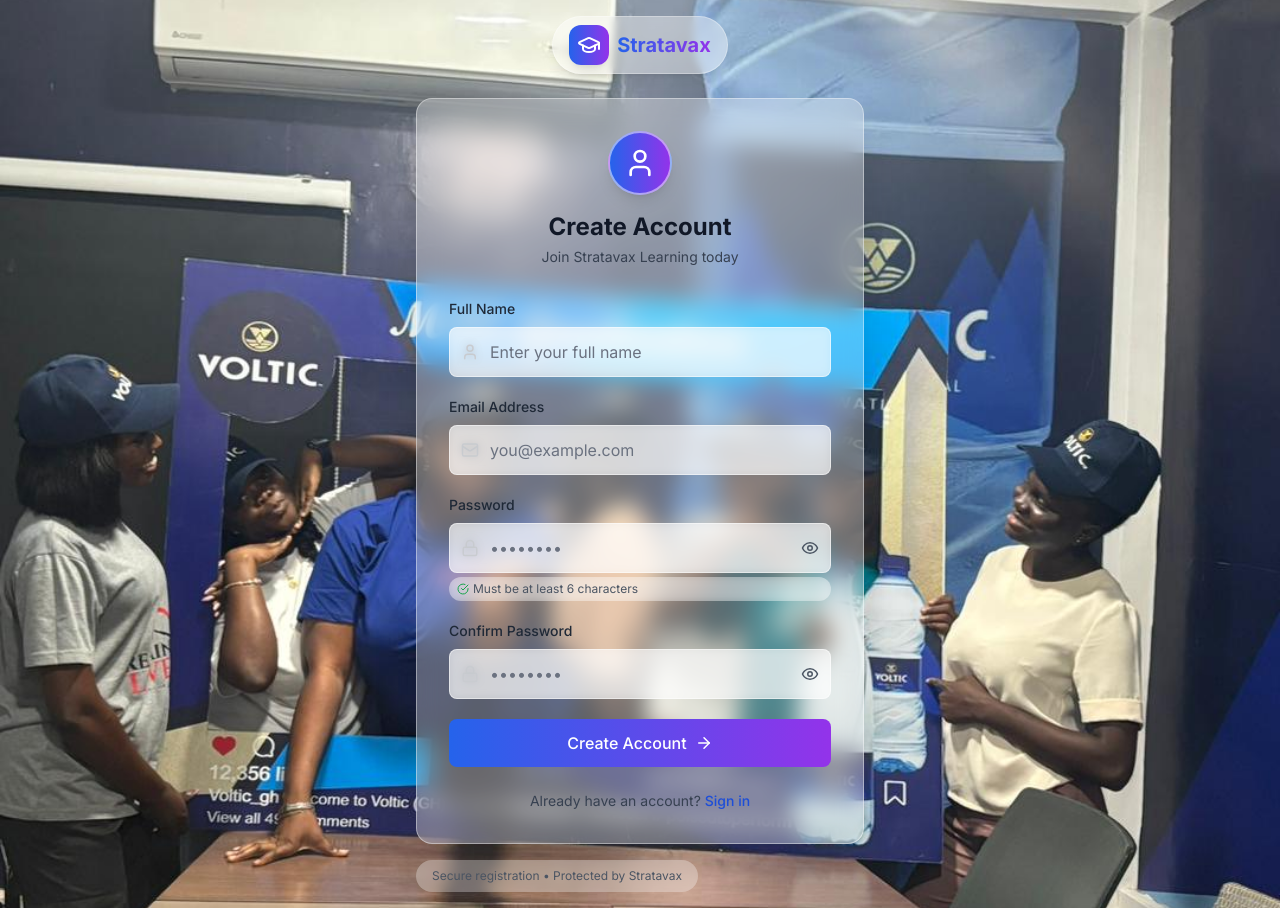
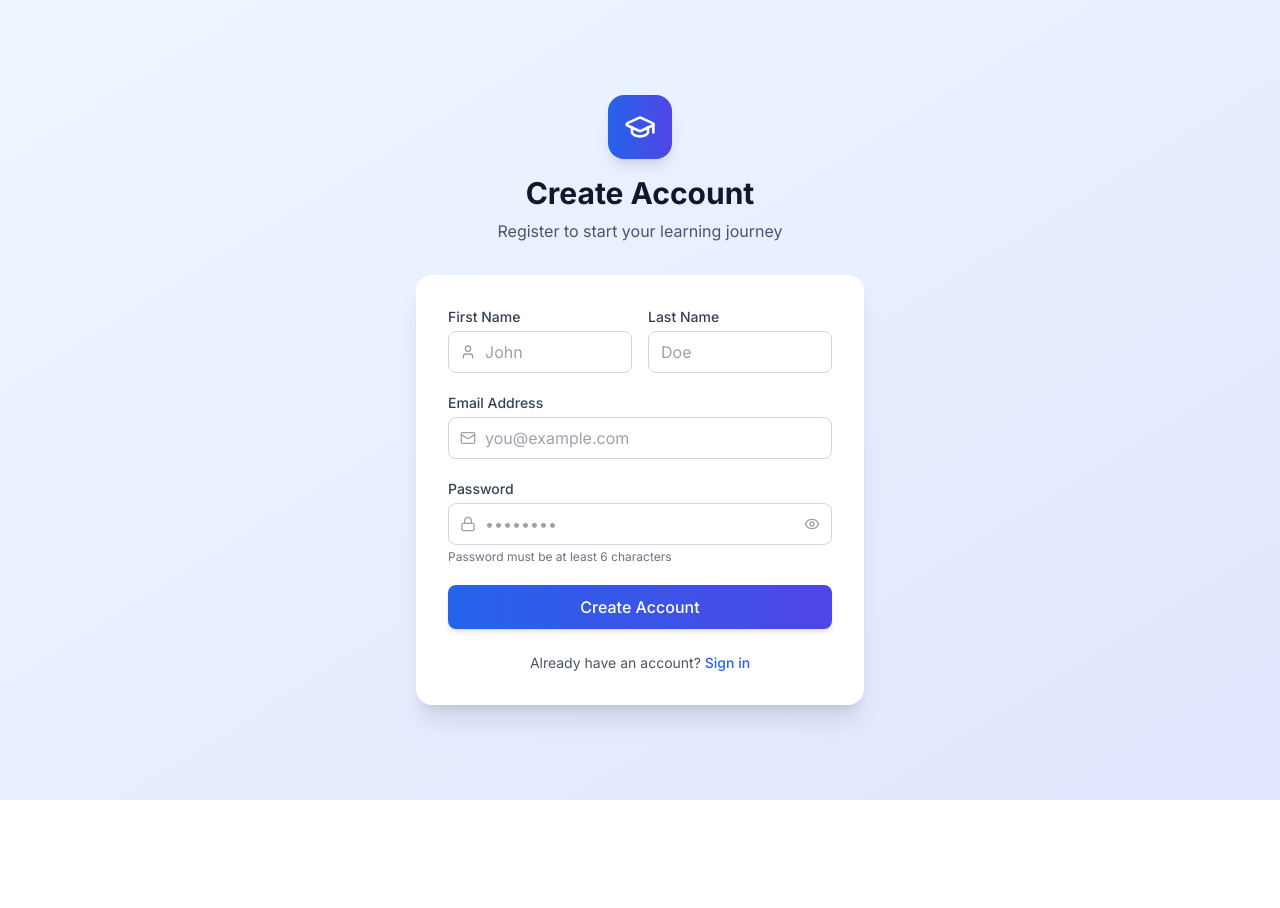
Before and after one commit to sbyiadom/Stratavax-Learning-Management-System, a Next.js app: page /register in a window 1280 px wide. After the commit the page ends 800 px from the top, so only its background shows below. Built offline with nearby package versions, Linux system fonts and the light colour scheme.

Commit message:
Update page.tsx

```diff
--- a/app/register/page.tsx
+++ b/app/register/page.tsx
@@ -4,27 +4,16 @@ import { useState } from 'react'
 import { createClient } from '@/lib/supabase'
 import { useRouter } from 'next/navigation'
 import Link from 'next/link'
-import {
-  GraduationCap,
-  User,
-  Mail,
-  Lock,
-  Eye,
-  EyeOff,
-  ArrowRight,
-  CheckCircle,
-  AlertCircle
-} from 'lucide-react'
+import { GraduationCap, Mail, Lock, User, Eye, EyeOff, AlertCircle } from 'lucide-react'
 
 export default function RegisterPage() {
-  const [fullName, setFullName] = useState('')
   const [email, setEmail] = useState('')
   const [password, setPassword] = useState('')
-  const [confirmPassword, setConfirmPassword] = useState('')
+  const [firstName, setFirstName] = useState('')
+  const [lastName, setLastName] = useState('')
+  const [showPassword, setShowPassword] = useState(false)
   const [loading, setLoading] = useState(false)
   const [error, setError] = useState<string | null>(null)
-  const [showPassword, setShowPassword] = useState(false)
-  const [showConfirmPassword, setShowConfirmPassword] = useState(false)
 
   const supabase = createClient()
   const router = useRouter()
@@ -34,234 +23,165 @@ export default function RegisterPage() {
     setLoading(true)
     setError(null)
 
-    if (password !== confirmPassword) {
-      setError('Passwords do not match')
+    try {
+      // 1. Sign up the user
+      const { data: authData, error: signUpError } = await supabase.auth.signUp({
+        email,
+        password,
+        options: {
+          data: {
+            first_name: firstName,
+            last_name: lastName,
+          }
+        }
+      })
+
+      if (signUpError) {
+        setError(signUpError.message)
         setLoading(false)
         return
       }
 
-    if (password.length < 6) {
-      setError('Password must be at least 6 characters')
-      setLoading(false)
-      return
-    }
-
-    try {
-      // Split full name into first and last name
-      const nameParts = fullName.trim().split(' ')
-      const firstName = nameParts[0] || ''
-      const lastName = nameParts.slice(1).join(' ') || ''
-
-      const { data, error: signUpError } = await supabase.auth.signUp({
-        email,
-        password,
-        options: {
-          data: {
-            full_name: fullName,
-            first_name: firstName,
-            last_name: lastName,
-          },
-          emailRedirectTo: `${window.location.origin}/auth/callback`,
-        }
-      })
-
-      if (signUpError) throw signUpError
-
-      if (data.user) {
-        // Manually create profile after successful signup
-        // created_at and updated_at have defaults, so we don't need to include them
+      if (authData.user) {
+        // 2. Create profile with default 'user' role
         const { error: profileError } = await supabase
           .from('profiles')
           .insert({
-            id: data.user.id,
+            id: authData.user.id,
             email: email,
             first_name: firstName,
             last_name: lastName,
-            role: 'user'
+            role: 'user', // Default role is 'user'
+            created_at: new Date().toISOString()
           })
 
         if (profileError) {
           console.error('Profile creation error:', profileError)
-          // Don't show error to user - profile might have been created by trigger
-          // Just log it and continue
+          // Don't fail the registration if profile creation fails
+          // The webhook will create it later
         }
 
-        alert('Registration successful! Please check your email to confirm your account.')
-        router.push('/login')
+        // Redirect to login with success message
+        router.push('/login?registered=true')
       }
-    } catch (error: any) {
-      setError(error.message || 'An error occurred during registration')
-    } finally {
+    } catch (err) {
+      setError('An unexpected error occurred')
       setLoading(false)
     }
   }
 
   return (
-    <div className="min-h-screen relative">
-      {/* Background Image - Fully visible */}
-      <div
-        className="absolute inset-0 bg-cover bg-center bg-fixed"
-        style={{
-          backgroundImage: `url('/images/register-bg.jpg')`,
-        }}
-      />
-
-      {/* Content Layer */}
-      <div className="relative z-10 min-h-screen flex items-center justify-center p-4">
+    <div className="min-h-screen bg-gradient-to-br from-blue-50 to-indigo-100 flex items-center justify-center p-4">
       <div className="max-w-md w-full">
-          {/* Stratavax Logo */}
-          <div className="text-center mb-6">
-            <Link href="/" className="inline-flex items-center gap-2 bg-white/40 backdrop-blur-sm px-4 py-2 rounded-full border border-white/30 shadow-lg">
-              <div className="w-10 h-10 bg-gradient-to-r from-blue-600 to-purple-600 rounded-xl flex items-center justify-center shadow-lg">
-                <GraduationCap className="text-white" size={24} />
+        <div className="text-center mb-8">
+          <div className="inline-flex items-center justify-center w-16 h-16 bg-gradient-to-r from-blue-600 to-indigo-600 rounded-2xl shadow-lg mb-4">
+            <GraduationCap className="text-white" size={32} />
           </div>
-              <span className="text-xl font-bold bg-gradient-to-r from-blue-600 to-purple-600 bg-clip-text text-transparent">
-                Stratavax
-              </span>
-            </Link>
+          <h1 className="text-3xl font-bold text-gray-900 mb-2">Create Account</h1>
+          <p className="text-gray-600">Register to start your learning journey</p>
         </div>
 
-          {/* Glass Card */}
-          <div className="bg-white/30 backdrop-blur-md rounded-2xl shadow-2xl p-8 border border-white/40">
-            {/* Header */}
-            <div className="text-center mb-8">
-              <div className="w-16 h-16 bg-gradient-to-r from-blue-600 to-purple-600 rounded-full flex items-center justify-center mx-auto mb-4 shadow-lg border-2 border-white/50">
-                <User className="text-white" size={32} />
-              </div>
-              <h1 className="text-2xl font-bold text-gray-900">Create Account</h1>
-              <p className="text-sm text-gray-700 mt-1">Join Stratavax Learning today</p>
-            </div>
-
-            {/* Error Message */}
+        <div className="bg-white rounded-2xl shadow-xl p-8">
+          <form onSubmit={handleRegister} className="space-y-5">
             {error && (
-              <div className="mb-4 p-3 bg-red-100/80 backdrop-blur-sm border border-red-300 rounded-lg flex items-center gap-2">
-                <AlertCircle size={16} className="text-red-700" />
-                <p className="text-sm text-red-700">{error}</p>
+              <div className="bg-red-50 border border-red-200 text-red-700 px-4 py-3 rounded-lg text-sm flex items-start gap-2">
+                <AlertCircle size={18} className="flex-shrink-0 mt-0.5" />
+                <span>{error}</span>
               </div>
             )}
 
-            {/* Registration Form */}
-            <form onSubmit={handleRegister} className="space-y-5">
-              {/* Full Name Field */}
+            <div className="grid grid-cols-2 gap-4">
               <div>
-                <label className="block text-sm font-medium text-gray-800 mb-2">
-                  Full Name
+                <label className="block text-sm font-medium text-gray-700 mb-1">
+                  First Name
                 </label>
                 <div className="relative">
-                  <User className="absolute left-3 top-1/2 transform -translate-y-1/2 text-gray-600" size={18} />
+                  <User className="absolute left-3 top-1/2 transform -translate-y-1/2 text-gray-400" size={16} />
                   <input
                     type="text"
-                    value={fullName}
-                    onChange={(e) => setFullName(e.target.value)}
+                    value={firstName}
+                    onChange={(e) => setFirstName(e.target.value)}
                     required
-                    className="w-full pl-10 pr-4 py-3 bg-white/60 backdrop-blur-sm border border-white/50 rounded-lg focus:outline-none focus:ring-2 focus:ring-blue-500 focus:border-transparent text-gray-900 placeholder-gray-500"
-                    placeholder="Enter your full name"
+                    className="w-full pl-9 pr-3 py-2 border border-gray-300 rounded-lg focus:outline-none focus:ring-2 focus:ring-blue-500"
+                    placeholder="John"
+                  />
+                </div>
+              </div>
+              <div>
+                <label className="block text-sm font-medium text-gray-700 mb-1">
+                  Last Name
+                </label>
+                <input
+                  type="text"
+                  value={lastName}
+                  onChange={(e) => setLastName(e.target.value)}
+                  required
+                  className="w-full px-3 py-2 border border-gray-300 rounded-lg focus:outline-none focus:ring-2 focus:ring-blue-500"
+                  placeholder="Doe"
                 />
               </div>
             </div>
 
-              {/* Email Field */}
             <div>
-                <label className="block text-sm font-medium text-gray-800 mb-2">
+              <label className="block text-sm font-medium text-gray-700 mb-1">
                 Email Address
               </label>
               <div className="relative">
-                  <Mail className="absolute left-3 top-1/2 transform -translate-y-1/2 text-gray-600" size={18} />
+                <Mail className="absolute left-3 top-1/2 transform -translate-y-1/2 text-gray-400" size={16} />
                 <input
                   type="email"
                   value={email}
                   onChange={(e) => setEmail(e.target.value)}
                   required
-                    className="w-full pl-10 pr-4 py-3 bg-white/60 backdrop-blur-sm border border-white/50 rounded-lg focus:outline-none focus:ring-2 focus:ring-blue-500 focus:border-transparent text-gray-900 placeholder-gray-500"
+                  className="w-full pl-9 pr-3 py-2 border border-gray-300 rounded-lg focus:outline-none focus:ring-2 focus:ring-blue-500"
                   placeholder="you@example.com"
                 />
               </div>
             </div>
 
-              {/* Password Field */}
             <div>
-                <label className="block text-sm font-medium text-gray-800 mb-2">
+              <label className="block text-sm font-medium text-gray-700 mb-1">
                 Password
               </label>
               <div className="relative">
-                  <Lock className="absolute left-3 top-1/2 transform -translate-y-1/2 text-gray-600" size={18} />
+                <Lock className="absolute left-3 top-1/2 transform -translate-y-1/2 text-gray-400" size={16} />
                 <input
                   type={showPassword ? 'text' : 'password'}
                   value={password}
                   onChange={(e) => setPassword(e.target.value)}
                   required
-                    className="w-full pl-10 pr-12 py-3 bg-white/60 backdrop-blur-sm border border-white/50 rounded-lg focus:outline-none focus:ring-2 focus:ring-blue-500 focus:border-transparent text-gray-900 placeholder-gray-500"
+                  minLength={6}
+                  className="w-full pl-9 pr-10 py-2 border border-gray-300 rounded-lg focus:outline-none focus:ring-2 focus:ring-blue-500"
                   placeholder="••••••••"
                 />
                 <button
                   type="button"
                   onClick={() => setShowPassword(!showPassword)}
-                    className="absolute right-3 top-1/2 transform -translate-y-1/2 text-gray-600 hover:text-gray-800"
+                  className="absolute right-3 top-1/2 transform -translate-y-1/2 text-gray-400 hover:text-gray-600"
                 >
-                    {showPassword ? <EyeOff size={18} /> : <Eye size={18} />}
+                  {showPassword ? <EyeOff size={16} /> : <Eye size={16} />}
                 </button>
               </div>
-                <p className="text-xs text-gray-600 mt-1 flex items-center gap-1 bg-white/30 backdrop-blur-sm px-2 py-1 rounded-full inline-block">
-                  <CheckCircle size={12} className="text-green-600" />
-                  Must be at least 6 characters
-                </p>
+              <p className="text-xs text-gray-500 mt-1">Password must be at least 6 characters</p>
             </div>
 
-              {/* Confirm Password Field */}
-              <div>
-                <label className="block text-sm font-medium text-gray-800 mb-2">
-                  Confirm Password
-                </label>
-                <div className="relative">
-                  <Lock className="absolute left-3 top-1/2 transform -translate-y-1/2 text-gray-600" size={18} />
-                  <input
-                    type={showConfirmPassword ? 'text' : 'password'}
-                    value={confirmPassword}
-                    onChange={(e) => setConfirmPassword(e.target.value)}
-                    required
-                    className="w-full pl-10 pr-12 py-3 bg-white/60 backdrop-blur-sm border border-white/50 rounded-lg focus:outline-none focus:ring-2 focus:ring-blue-500 focus:border-transparent text-gray-900 placeholder-gray-500"
-                    placeholder="••••••••"
-                  />
-                  <button
-                    type="button"
-                    onClick={() => setShowConfirmPassword(!showConfirmPassword)}
-                    className="absolute right-3 top-1/2 transform -translate-y-1/2 text-gray-600 hover:text-gray-800"
-                  >
-                    {showConfirmPassword ? <EyeOff size={18} /> : <Eye size={18} />}
-                  </button>
-                </div>
-              </div>
-
-              {/* Submit Button */}
             <button
               type="submit"
               disabled={loading}
-                className="w-full py-3 px-4 bg-gradient-to-r from-blue-600 to-purple-600 text-white rounded-lg hover:shadow-lg hover:shadow-blue-600/25 transition-all disabled:opacity-50 flex items-center justify-center gap-2 font-medium"
+              className="w-full bg-gradient-to-r from-blue-600 to-indigo-600 text-white py-2.5 rounded-lg font-medium hover:from-blue-700 hover:to-indigo-700 transition shadow-md disabled:opacity-50 disabled:cursor-not-allowed"
             >
-                {loading ? (
-                  <div className="animate-spin rounded-full h-5 w-5 border-2 border-white border-t-transparent"></div>
-                ) : (
-                  <>
-                    Create Account
-                    <ArrowRight size={18} />
-                  </>
-                )}
+              {loading ? 'Creating account...' : 'Create Account'}
             </button>
           </form>
 
-            {/* Login Link */}
-            <p className="text-center text-sm text-gray-700 mt-6">
+          <div className="mt-6 text-center">
+            <p className="text-sm text-gray-600">
               Already have an account?{' '}
-              <Link href="/login" className="text-blue-700 hover:text-blue-800 font-medium">
+              <Link href="/login" className="text-blue-600 hover:text-blue-700 font-medium">
                 Sign in
               </Link>
             </p>
           </div>
-
-          {/* Trust indicator */}
-          <p className="text-center text-xs text-gray-600 mt-4 bg-white/30 backdrop-blur-sm py-2 px-4 rounded-full inline-block mx-auto">
-            Secure registration • Protected by Stratavax
-          </p>
         </div>
       </div>
     </div>
```
Lines whose indentation alone changed are shown as unchanged.
